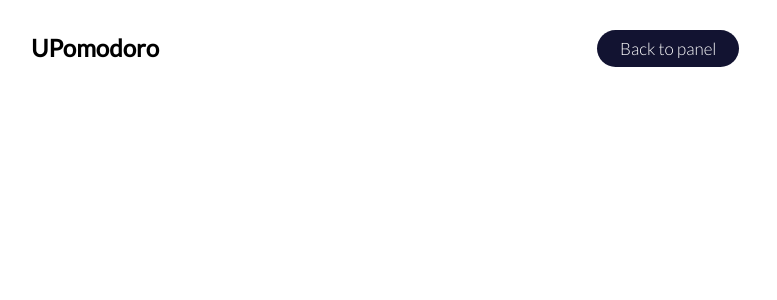
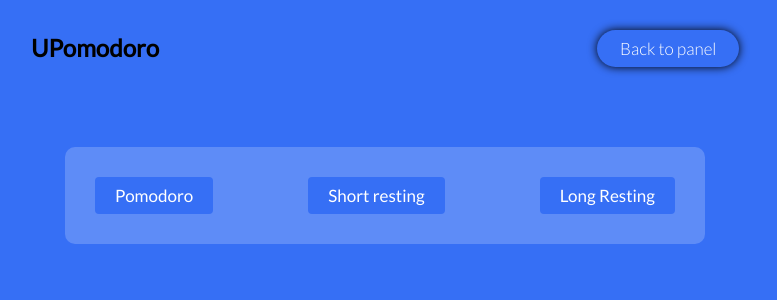
Before and after one commit to Kakaziu/pomodoro_client, a React (Vite) app: page /pomodoro/1 in a window 1280 px wide. Shown: the top 300 px of the page, without its empty margins (255-1032 px from the left). Built offline with nearby package versions, Linux system fonts and the light colour scheme; some icons are missing.

Commit message:
feat: themes

```diff
--- /dev/null
+++ b/src/components/PomodoroTimer/index.tsx
@@ -0,0 +1,16 @@
+import { FunctionComponent } from "react";
+import { PomodoroTimerTag } from "./styled";
+
+const PomodoroTimer: FunctionComponent = () => {
+  return (
+    <PomodoroTimerTag>
+      <div>
+        <button>Pomodoro</button>
+        <button>Short resting</button>
+        <button>Long Resting</button>
+      </div>
+    </PomodoroTimerTag>
+  );
+};
+
+export default PomodoroTimer;
--- /dev/null
+++ b/src/components/PomodoroTimer/styled.ts
@@ -0,0 +1,26 @@
+import styled from "styled-components";
+
+export const PomodoroTimerTag = styled.div`
+  width: 640px;
+  margin: auto;
+  text-align: center;
+  background-color: rgba(255, 255, 255, 0.2);
+  margin-top: 50px;
+  border-radius: 10px;
+  padding: 30px;
+
+  div {
+    display: flex;
+    justify-content: space-between;
+
+    button {
+      padding: 8px 20px;
+      background-color: white;
+      border: none;
+      border-radius: 4px;
+      background-color: ${(props) => props.theme.colors.primary};
+      color: white;
+      font-size: 17px;
+    }
+  }
+`;
--- a/src/pages/PomodoroApp/index.tsx
+++ b/src/pages/PomodoroApp/index.tsx
@@ -1,13 +1,25 @@
+import { Link } from "react-router-dom";
 import Logo from "../../components/Logo";
-import { Header } from "./styled";
+import { Header, PomodoroPage } from "./styled";
+import PomodoroTimer from "../../components/PomodoroTimer";
+import { ThemeProvider } from "styled-components";
+import { useState } from "react";
+import { workingTheme, shortRestingTheme, longRestingTheme } from "../../theme";
 
 const PomodoroApp = () => {
+  const [theme, setTheme] = useState("Working");
+
   return (
-    <Header>
-      <Logo justify_content="left" />
+    <ThemeProvider theme={longRestingTheme}>
+      <PomodoroPage>
+        <Header>
+          <Logo justify_content="left" />
 
-      <button>Back to panel</button>
-    </Header>
+          <Link to="/">Back to panel</Link>
+        </Header>
+        <PomodoroTimer />
+      </PomodoroPage>
+    </ThemeProvider>
   );
 };
 
--- a/src/pages/PomodoroApp/styled.ts
+++ b/src/pages/PomodoroApp/styled.ts
@@ -1,4 +1,10 @@
 import styled from "styled-components";
+
+export const PomodoroPage = styled.section`
+  width: 100%;
+  height: 100vh;
+  background-color: ${(props) => props.theme.colors.primary};
+`;
 
 export const Header = styled.header`
   padding: 30px;
@@ -15,20 +21,23 @@ export const Header = styled.header`
     background-color: yellow;
   }
 
-  button {
+  a {
     width: 25%;
     padding: 8px 0px;
     font-size: 17px;
     border-radius: 20px;
     border: none;
-    background-color: #121331;
+    background-color: ${(props) => props.theme.colors.primary};
+    box-shadow: 0 0 10px black;
     color: white;
     font-weight: lighter;
     cursor: pointer;
     transition: 0.3s;
+    text-decoration: none;
+    text-align: center;
 
     &:hover {
-      background-color: rgba(18, 19, 49, 0.9);
+      box-shadow: 0 0 10px;
     }
   }
 `;
--- /dev/null
+++ b/src/theme.ts
@@ -0,0 +1,17 @@
+export const workingTheme = {
+  colors: {
+    primary: "#ff617b",
+  },
+};
+
+export const shortRestingTheme = {
+  colors: {
+    primary: "#2eb6ff",
+  },
+};
+
+export const longRestingTheme = {
+  colors: {
+    primary: "#366ff5",
+  },
+};
```
Also changed, not shown: src/components/PomodoroTimer/protocol.ts (added), src/pages/PomodoroApp/protocol.ts (added).
